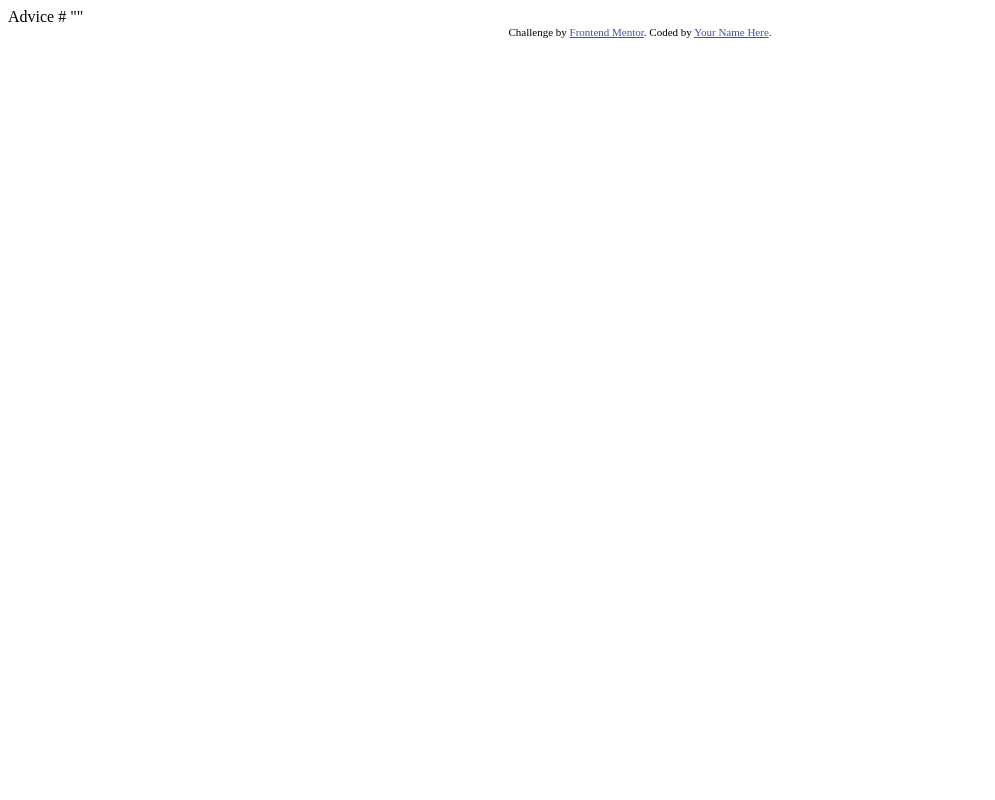
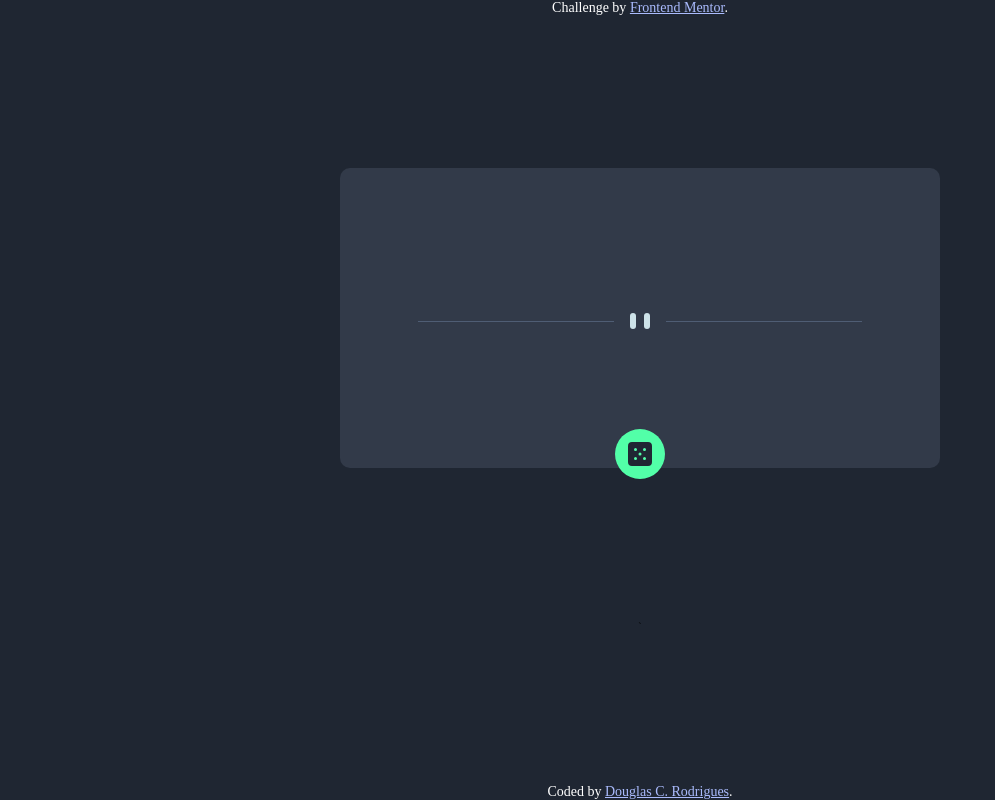
Before and after one commit to doougg26/advice-generator-app-main, a plain HTML site: page index.html in a window 1280 px wide. Shown: the whole page, without its empty margins (0-995 px from the left). Drawn offline with Linux system fonts and the light colour scheme; no server answers.

Commit message:
initial commit

```diff
--- a/index.html
+++ b/index.html
@@ -1,28 +1,36 @@
 <!DOCTYPE html>
 <html lang="en">
+
 <head>
   <meta charset="UTF-8">
-  <meta name="viewport" content="width=device-width, initial-scale=1.0"> <!-- displays site properly based on user's device -->
+  <meta name="viewport" content="width=device-width, initial-scale=1.0">
+  <!-- displays site properly based on user's device -->
 
   <link rel="icon" type="image/png" sizes="32x32" href="./images/favicon-32x32.png">
+  <link rel="stylesheet" href="style.css">
 
   <title>Frontend Mentor | Advice generator app</title>
 
-  <!-- Feel free to remove these styles or customise in your own stylesheet 👍 -->
-  <style>
-    .attribution { font-size: 11px; text-align: center; }
-    .attribution a { color: hsl(228, 45%, 44%); }
-  </style>
 </head>
+
 <body>
 
-  Advice #<!-- Advice ID goes here -->
+  <main>
+    <p class="attribution">Challenge by <a href="https://www.frontendmentor.io/challenges/advice-generator-app-QdUG-13db">Frontend Mentor</a>.</p>
+    <section>
+      <p id="adviceID"></p>
+      <p id="advice"></p>
+      <!-- -->
+      <picture>
+        <source media="(max-width: 600px)" srcset="./images/pattern-divider-mobile.svg">
+        <img src="./images/pattern-divider-desktop.svg" alt="pattern divider">
+      </picture>
+      <div class="button" onclick="getAdvice()"></div>
+    </section>`
+    <p class="attribution"> Coded by <a href="https://github.com/doougg26">Douglas C. Rodrigues</a>.</p>
+  </main>
 
-  "<!-- Advice text goes here -->"
+  <script src="./script.js"></script>
+</body>
 
-  <div class="attribution">
-    Challenge by <a href="https://www.frontendmentor.io?ref=challenge" target="_blank">Frontend Mentor</a>.
-    Coded by <a href="#">Your Name Here</a>.
-  </div>
-</body>
 </html>
--- /dev/null
+++ b/script.js
@@ -0,0 +1,12 @@
+async function getAdvice(){
+
+    let adviceId = document.querySelector('#adviceID')
+    let advice = document.querySelector('#advice')
+     let endPointAPI = await fetch('https://api.adviceslip.com/advice')
+   let  answer = await endPointAPI.json()
+   adviceId.innerText = `advice #${answer.slip.id}`
+   advice.innerText = `"${answer.slip.advice}"`
+
+ }
+
+ getAdvice()
--- /dev/null
+++ b/style.css
@@ -0,0 +1,94 @@
+@import url('https://fonts.googleapis.com/css2?family=Manrope:wght@800&display=swap');
+*{margin: 0px;
+padding: 0px;
+box-sizing: border-box;}
+:root{
+    --font: 'Manrope', sans-serif;
+--LightCyan: hsl(193, 38%, 86%);
+--NeonGreen:  #52ffa8;
+
+--GrayishBlue: hsl(217, 19%, 38%);
+--DarkGrayishBlue: hsl(217, 19%, 24%);
+--DarkBlue: hsl(218, 23%, 16%);
+font-size: 62.5%;
+}
+.attribution {
+    font-size: 14px;
+    text-align: center;
+    color: white;
+  }
+
+  .attribution a {
+    color: hsl(228, 95%, 83%);
+  }
+main{
+    display: flex;
+    flex-direction: column;
+    align-items: center;
+    justify-content: space-between;
+    height: 100vh;
+    width: 100vw;
+    background-color: var(--DarkBlue);
+}
+
+section{
+    display: flex;
+    flex-direction: column;
+    align-items: center;
+    justify-content: space-around;
+
+    background-color: var(--DarkGrayishBlue);
+    width: 600px;
+    height: 300px;
+    border-radius: 10px;
+
+
+    font-family: var(--font);
+}
+
+#adviceID{
+    font-size: 1.8rem;
+    color: var(--NeonGreen);
+    text-transform: uppercase;
+}
+#advice{
+    font-size: 2.8rem;
+    color: var(--LightCyan);
+    text-align: center;
+}
+
+.button{
+    width: 50px;
+    height: 50px;
+    background-color: var(--NeonGreen);
+    background-image: url('./images/icon-dice.svg');
+    background-repeat: no-repeat;
+    background-position: center;
+    position: relative;
+    top: 40px;
+    border-radius: 50%;
+}
+.button:hover{
+    cursor: pointer;
+    transition: ease-in-out 0.3s;
+    box-shadow: 0px 1px 15px 19px rgba(82, 255, 169, 0.397);
+
+
+}
+.button:active{
+    background-color: red;
+    box-shadow: 0px 1px 15px 19px rgba(255, 82, 82, 0.397);
+    transform: rotate(360deg);
+}
+
+@media screen and (max-width:600px)  {
+    section{
+        width: 300px;
+        height: 250px;
+    }
+    #adviceID{
+        font-size: min(5vw, 1.5rem)
+    }
+    #advice{
+        font-size: min(10vw, 2.1rem)
+    }}
```
